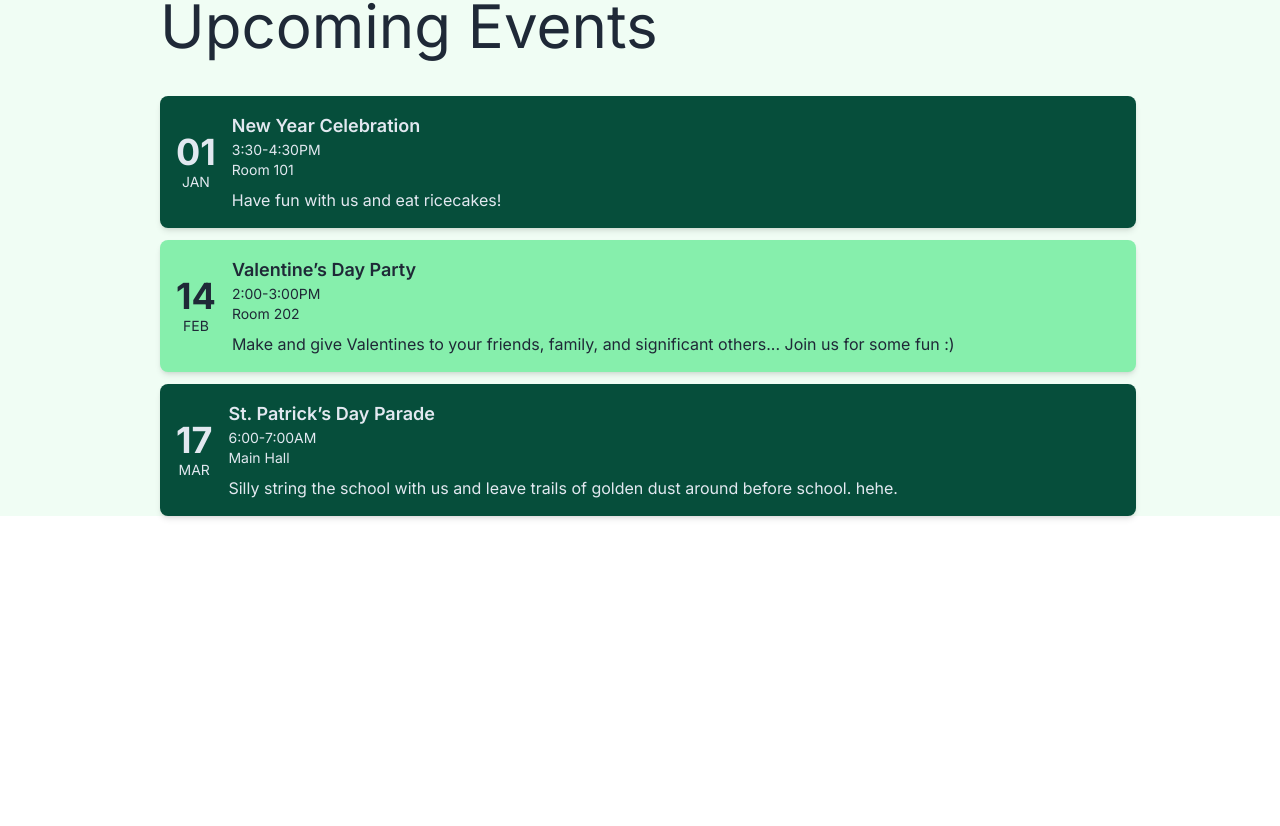
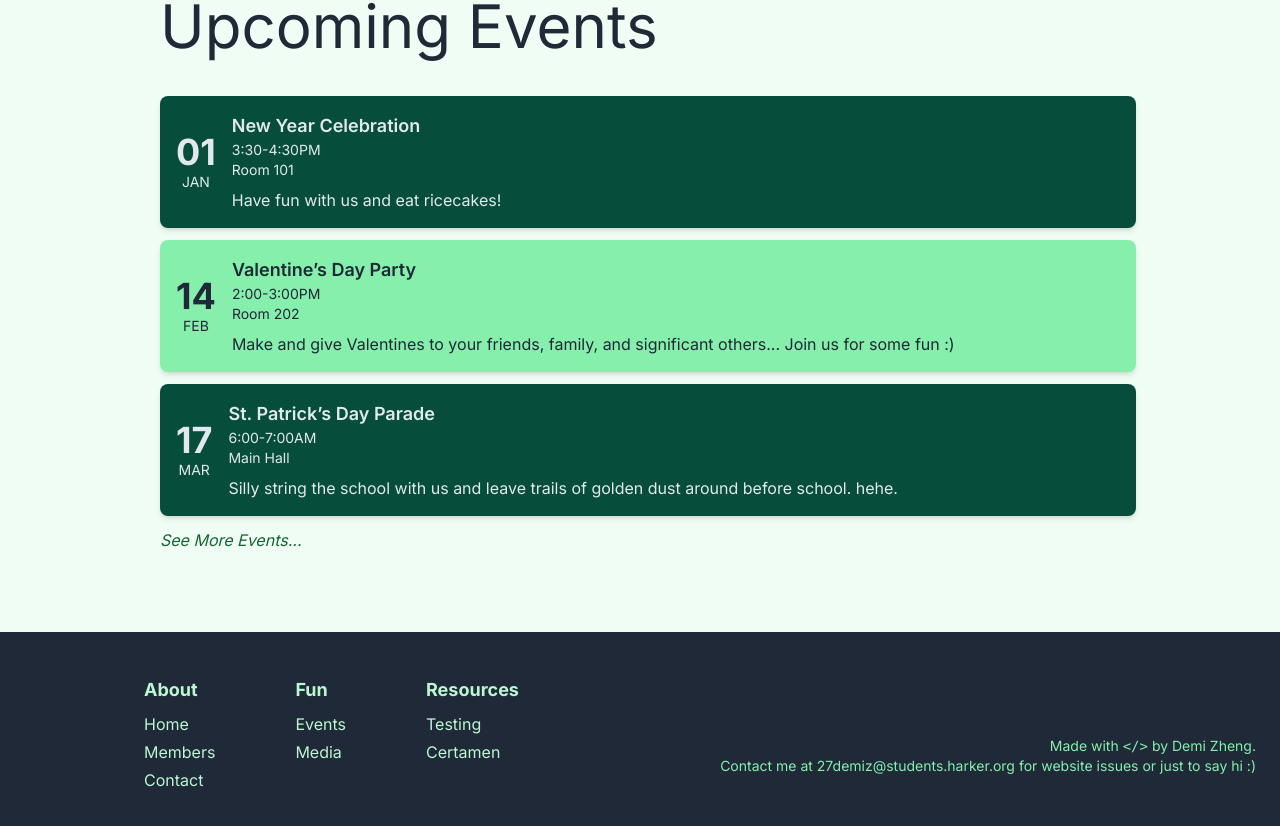
Before and after one commit to demicrat/songofflower, a Next.js app: page / in a window 1280 px wide. Shown: the part 1704-2530 px from the top of the page. Before the commit the page ends 2232 px from the top, so only its background shows below. Built offline with nearby package versions, Linux system fonts and the light colour scheme.

Commit message:
added bottomnav

```diff
--- a/app/page.tsx
+++ b/app/page.tsx
@@ -3,6 +3,7 @@ import Navbar from '@/components/NavBar';
 import TypeWriter from '@/components/TypeWriter';
 import BulletinBoard from '@/components/BulletinBoard';
 import UpcomingEvents from '@/components/UpcomingEvents';
+import BottomNav from '@/components/BottomNav';
 
 export default function Home() {
   return (
@@ -17,6 +18,7 @@ export default function Home() {
       </div>
       <BulletinBoard />
       <UpcomingEvents />
+      <BottomNav />
     </div>
   );
 }
--- /dev/null
+++ b/components/BottomNav.tsx
@@ -0,0 +1,45 @@
+import React from 'react';
+import Link from 'next/link';
+
+const BottomNav: React.FC = () => {
+  return (
+    <footer className="bg-gray-800 text-green-200 pt-6 pl-6 pr-6">
+      <div className="flex justify-between">
+        <div className="ml-20 pl-10 pr-10 pt-5 pb-10 flex">
+          <div>
+            <h4 className="font-bold text-lg mb-2">About</h4>
+            <ul className="space-y-1">
+              <li><Link href="/" className="duration-300 hover:opacity-80">Home</Link></li>
+              <li><Link href="/members" className="duration duration-300 hover:opacity-80">Members</Link></li>
+              <li><Link href="/contact" className="duration duration-300 hover:opacity-80">Contact</Link></li>
+            </ul>
+          </div>
+          <div className="ml-20">
+            <h4 className="font-bold text-lg mb-2">Fun</h4>
+            <ul className="space-y-1">
+              <li><Link href="/events" className="duration-300 hover:opacity-80">Events</Link></li>
+              <li><Link href="/media" className="duration-300 hover:opacity-80">Media</Link></li>
+            </ul>
+          </div>
+          <div className="ml-20">
+            <h4 className="font-bold text-lg mb-2">Resources</h4>
+            <ul className="space-y-1">
+              <li><Link href="/testing" className="duration-300 hover:opacity-80">Testing</Link></li>
+              <li><Link href="/certamen" className="duration-300 hover:opacity-80">Certamen</Link></li>
+            </ul>
+          </div>
+        </div>
+        <div className="mt-20 text-right text-sm text-green-300">
+          <p>
+            Made with <span className="font-mono">&lt;/&gt;</span> by Demi Zheng.
+          </p>
+          <p>
+            Contact me at <a href="mailto:27demiz@students.harker.org" className="hover:underline">27demiz@students.harker.org</a> for website issues or just to say hi :)
+          </p>
+        </div>
+      </div>
+    </footer>
+  );
+};
+
+export default BottomNav;
--- a/components/UpcomingEvents.tsx
+++ b/components/UpcomingEvents.tsx
@@ -4,9 +4,10 @@ import UpcomingEventListCalendar from '@/components/UpcomingEventListCalendar';
 
 export default function UpcomingEvents() {
   return (
-    <div>
+    <div className="pb-20">
       <h1 className="text-gray-800 text-6xl text-bold mt-5 ml-20 pl-20 pb-10 pt-20 ">Upcoming Events</h1>
       <UpcomingEventListCalendar />
+      <Link href="/events" className="ml-20 pl-20 text-green-800 italic text-md hover:opacity-70 duration duration-300">See More Events...</Link>
     </div>
   );
 }
```
